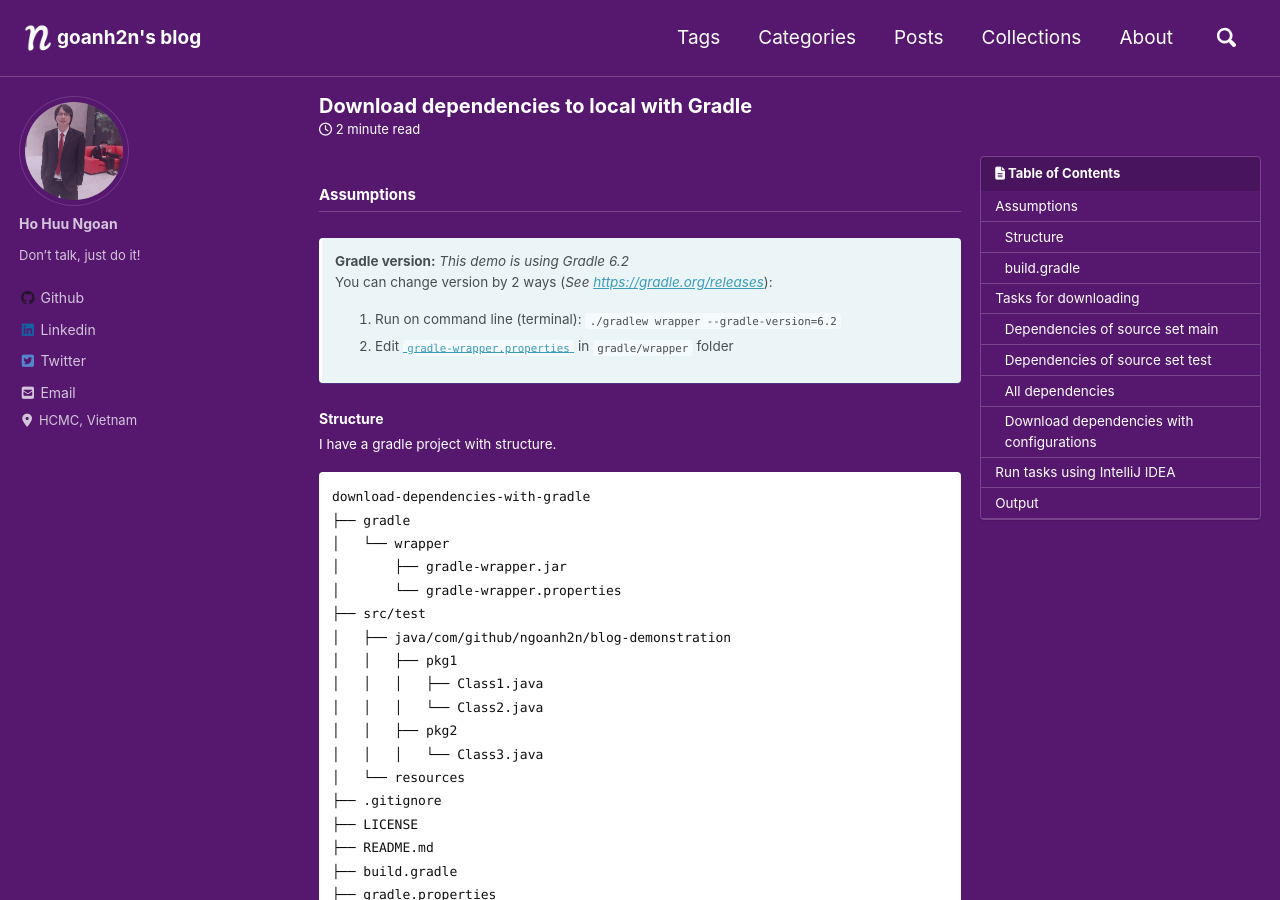
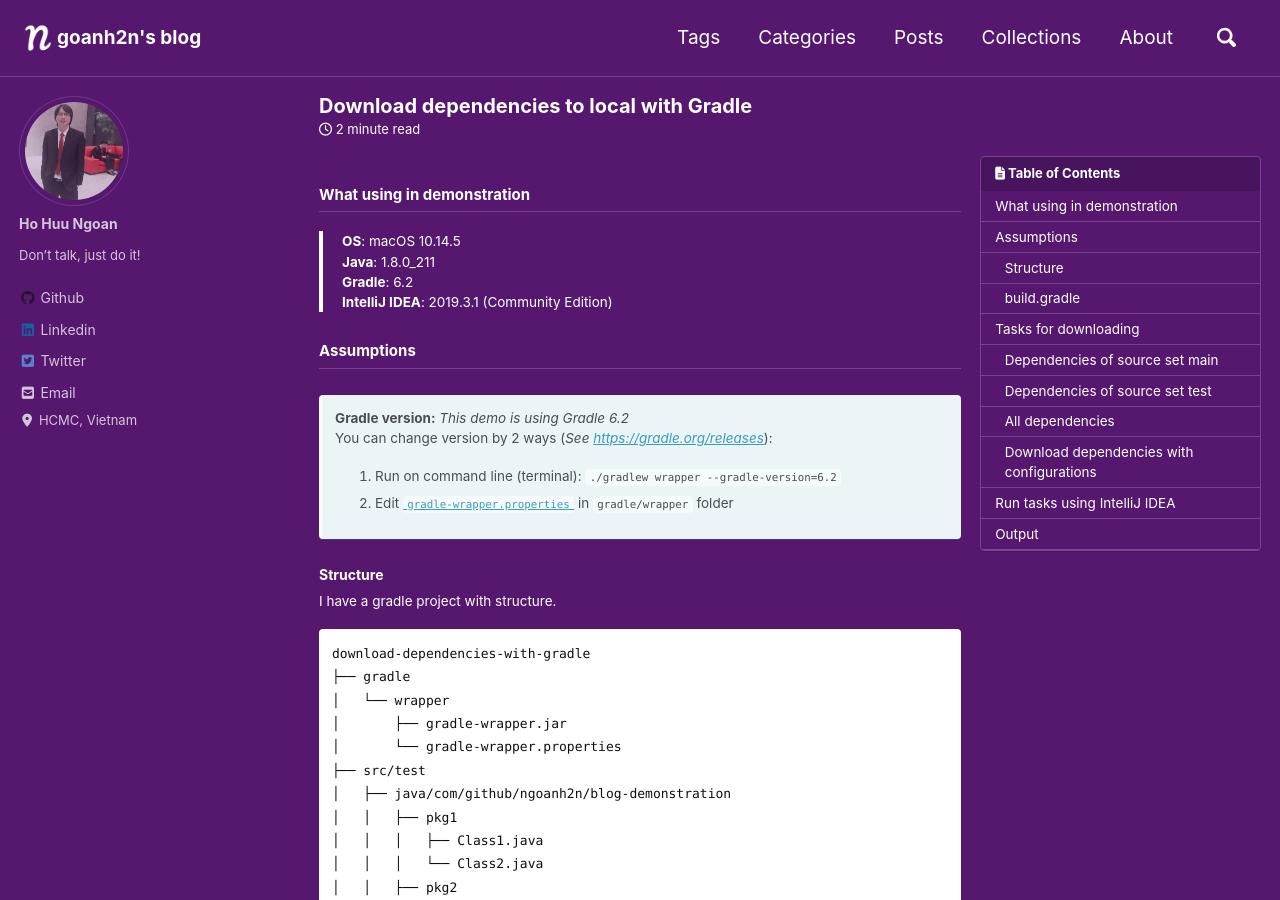
Before and after one commit to ngoanh2n/blog, a Jekyll site: the page built from _posts/2020-02-18-download-dependencies-to-local-with-gradle.md, in a window 1280 px wide and 900 px high. Built offline with Jekyll 4.4.1, drawn with Linux system fonts in a browser that asks for light colours; cached includes are drawn as plain includes; nearby versions of some CDN libraries; comment, search, counter and statistics services are not loaded; a style sheet for code colours, icons or effects is not loaded.

Commit message:
[POST] Add WHAT-USED

```diff
--- a/_posts/2020-02-18-download-dependencies-to-local-with-gradle.md
+++ b/_posts/2020-02-18-download-dependencies-to-local-with-gradle.md
@@ -12,6 +12,12 @@
 
 {% include base_path %}
 {% include toc title="Table of Contents" %}
+
+## What using in demonstration
+> **OS**: macOS 10.14.5<br/>
+> **Java**: 1.8.0_211<br/>
+> **Gradle**: 6.2<br/>
+> **IntelliJ IDEA**: 2019.3.1 (Community Edition)<br/>
 
 ## Assumptions
 > **Gradle version:**
```
